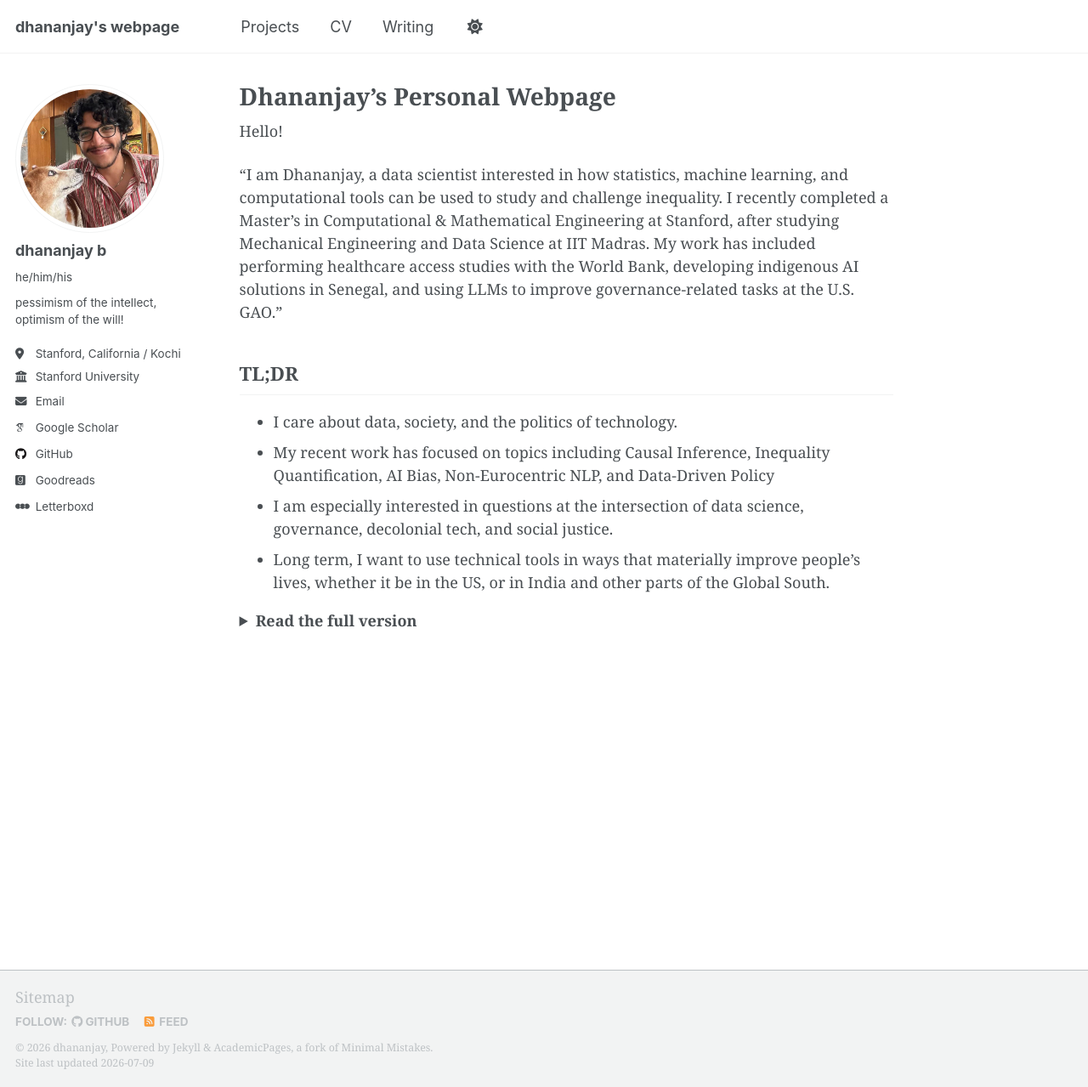
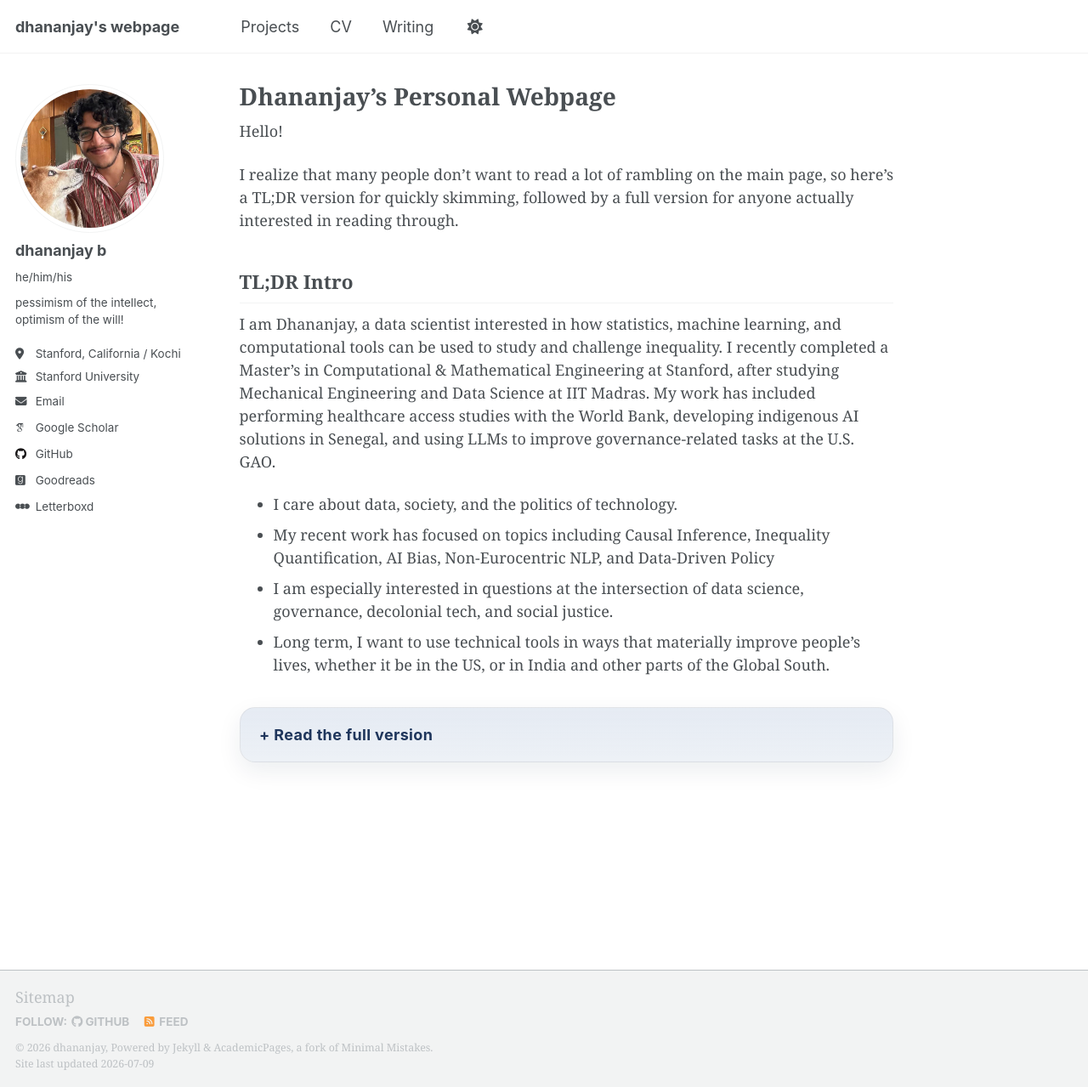
Before and after one commit to Dhananjay42/dhananjay42.github.io, a Jekyll site: the page built from _pages/about.md, in a window 1280 px wide and 1279 px high. Shown: the whole window at 85% size. Built offline with Jekyll 4.4.1, drawn with Linux system fonts in a browser that asks for light colours; some web fonts are replaced; a script that is not in the unit is left out.

Commit message:
minor updates

```diff
--- a/_pages/about.md
+++ b/_pages/about.md
@@ -9,16 +9,19 @@ redirect_from:
 
 Hello!
 
-“I am Dhananjay, a data scientist interested in how statistics, machine learning, and computational tools can be used to study and challenge inequality. I recently completed a Master’s in Computational & Mathematical Engineering at Stanford, after studying Mechanical Engineering and Data Science at IIT Madras. My work has included performing healthcare access studies with the World Bank, developing indigenous AI solutions in Senegal, and using LLMs to improve governance-related tasks at the U.S. GAO.”
+I realize that many people don't want to read a lot of rambling on the main page, so here's a TL;DR version for quickly skimming, followed by a full version for anyone actually interested in reading through.
 
-## TL;DR
+
+## TL;DR Intro
+
+I am Dhananjay, a data scientist interested in how statistics, machine learning, and computational tools can be used to study and challenge inequality. I recently completed a Master’s in Computational & Mathematical Engineering at Stanford, after studying Mechanical Engineering and Data Science at IIT Madras. My work has included performing healthcare access studies with the World Bank, developing indigenous AI solutions in Senegal, and using LLMs to improve governance-related tasks at the U.S. GAO.
 
 - I care about data, society, and the politics of technology.
 - My recent work has focused on topics including Causal Inference, Inequality Quantification, AI Bias, Non-Eurocentric NLP, and Data-Driven Policy
 - I am especially interested in questions at the intersection of data science, governance, decolonial tech, and social justice.
 - Long term, I want to use technical tools in ways that materially improve people's lives, whether it be in the US, or in India and other parts of the Global South.
 
-<details>
+<details class="about-longform">
   <summary><strong>Read the full version</strong></summary>
 
   <p>I am Dhananjay. I am deeply interested in data science and statistics, but specifically in how they can be used to study and combat societal inequality. In general, I am interested in thinking about Tech (and STEM, broadly), from a society-centric lens.</p>
--- a/_sass/_custom.scss
+++ b/_sass/_custom.scss
@@ -160,3 +160,75 @@ html[data-theme="dark"] .portfolio-grid .page__date {
     padding: 1.25rem;
   }
 }
+
+/* About page longform block */
+.about-longform {
+  margin-top: 2rem;
+  border: 1px solid rgba(18, 32, 56, 0.12);
+  border-radius: 18px;
+  background: linear-gradient(180deg, rgba(246, 248, 252, 0.95), rgba(255, 255, 255, 0.98));
+  box-shadow: 0 10px 28px rgba(19, 33, 68, 0.08);
+  overflow: hidden;
+}
+
+.about-longform summary {
+  cursor: pointer;
+  list-style: none;
+  padding: 1rem 1.25rem;
+  background: rgba(31, 79, 139, 0.08);
+  color: #1f365c;
+  font-family: $sans-serif-narrow;
+  font-size: 1rem;
+  letter-spacing: 0.02em;
+}
+
+.about-longform summary::-webkit-details-marker {
+  display: none;
+}
+
+.about-longform summary strong::before {
+  content: "+ ";
+}
+
+.about-longform[open] summary strong::before {
+  content: "- ";
+}
+
+.about-longform[open] summary {
+  border-bottom: 1px solid rgba(18, 32, 56, 0.1);
+}
+
+.about-longform p {
+  margin-left: auto;
+  margin-right: auto;
+  max-width: 42rem;
+  padding-left: 1.5rem;
+  padding-right: 1.5rem;
+}
+
+.about-longform p:first-of-type {
+  margin-top: 1.5rem;
+}
+
+.about-longform p:last-of-type {
+  margin-bottom: 1.5rem;
+}
+
+html[data-theme="dark"] .about-longform {
+  border-color: rgba(255, 255, 255, 0.12);
+  background: linear-gradient(180deg, rgba(20, 27, 36, 0.96), rgba(16, 22, 31, 0.98));
+  box-shadow: 0 12px 30px rgba(0, 0, 0, 0.3);
+}
+
+html[data-theme="dark"] .about-longform summary {
+  background: rgba(134, 166, 255, 0.12);
+  color: #d9e5ff;
+}
+
+html[data-theme="dark"] .about-longform[open] summary {
+  border-bottom-color: rgba(255, 255, 255, 0.12);
+}
+
+html[data-theme="dark"] .about-longform p {
+  color: #d8dee9;
+}
```
Also changed, not shown: other parts of _pages/about.md (+1 -1 lines).
